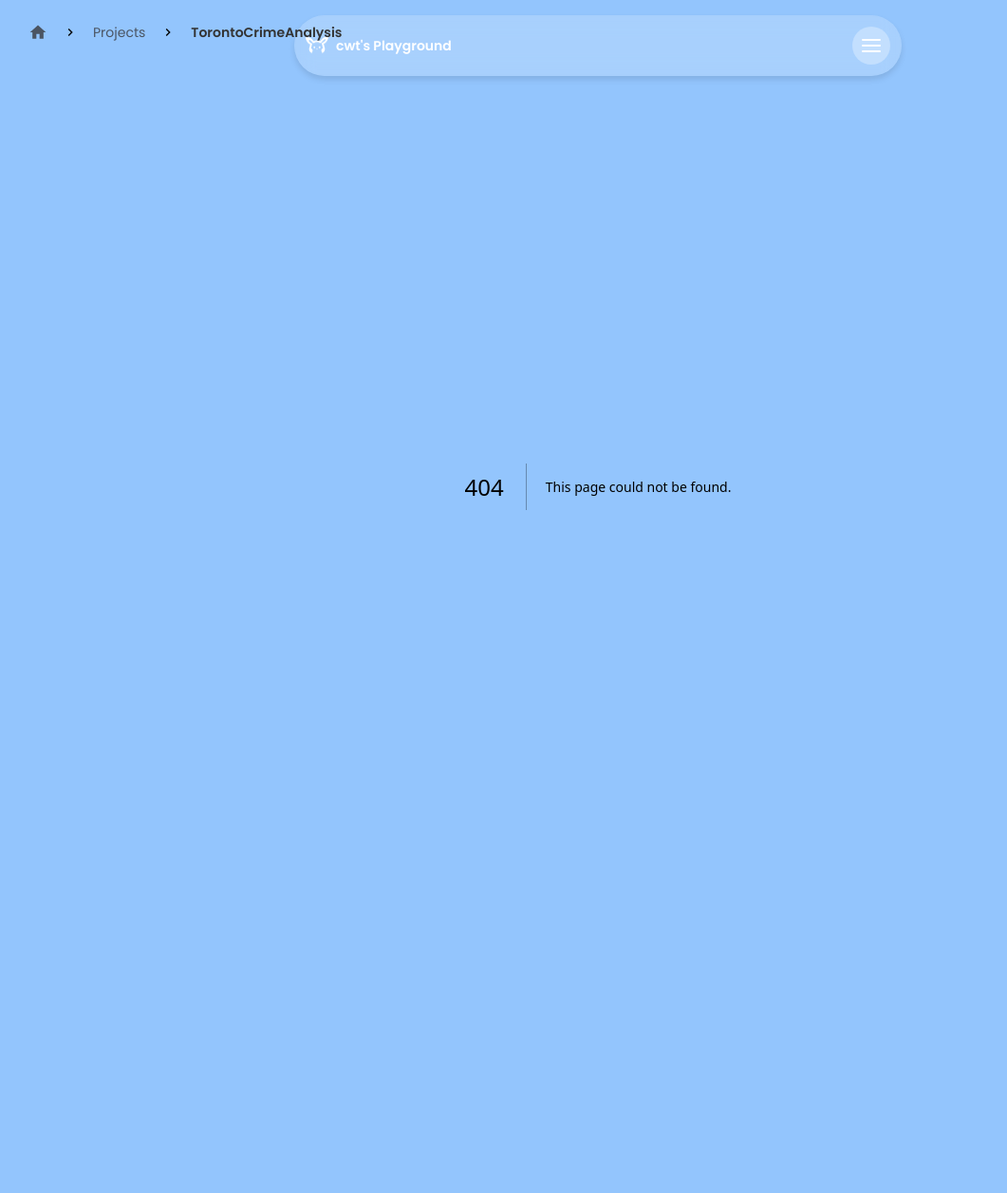
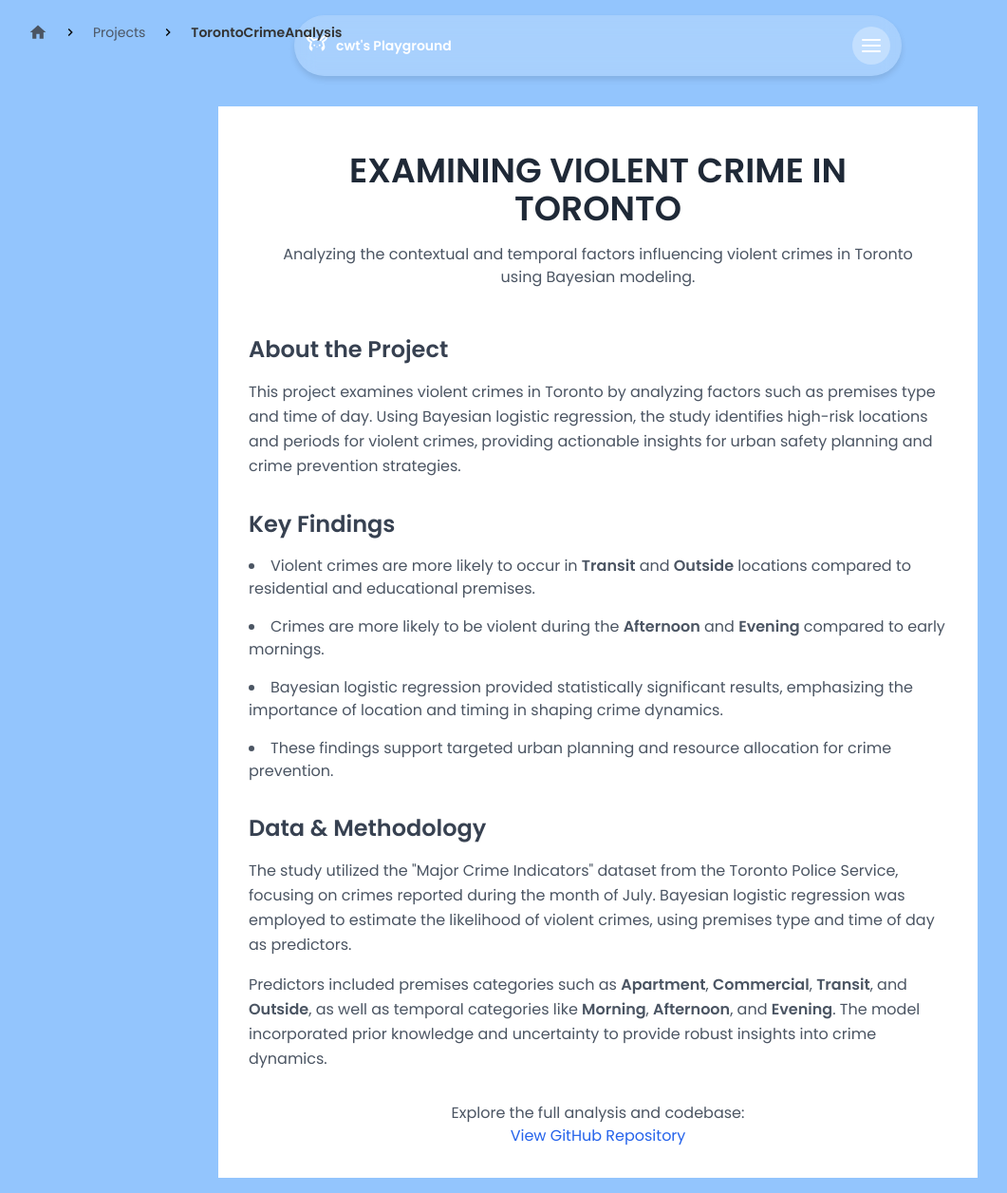
Before and after one commit to timchen0326/tims-playland, a Next.js app: page /projects/torontoCrimeAnalysis in a window 1280 px wide. Before the commit this address had no page. Shown: the whole page at 95% size, without its empty margins (10-1071 px from the left). Before the commit the page ends 928 px from the top, so only its background shows below. Built offline with nearby package versions, Linux system fonts and the light colour scheme.

Commit message:
update for project

```diff
--- a/src/app/index.ts
+++ b/src/app/index.ts
@@ -145,6 +145,14 @@ export const homePageText = {
         description: 'Assisted in the development and maintenance of dynamic, user-friendly forms for various HR applications, ensuring compatibility and responsiveness across different browsers.',
         tags: ['Form Development', 'TSX', 'Next.Js', 'React', 'VS Code'],
       },
+      {
+        id: 'torontoCrimeAnalysis',
+        src: '/toronto.png', // Replace this with the correct image path
+        alt: 'Toronto Crime Analysis',
+        link: '/projects/torontoCrimeAnalysis',
+        description: 'Analyzed contextual and temporal factors influencing violent crimes in Toronto using Bayesian logistic regression and urban safety principles.',
+        tags: ['Bayesian Modeling', 'Data Analysis', 'R', 'Crime Research', 'Visualization']
+      }
       // Add more projects here if needed
     ],
 };
--- a/src/app/projects/page.tsx
+++ b/src/app/projects/page.tsx
@@ -15,7 +15,23 @@ const Gallery = () => {
   }, []);
 
   const icons = [
-    { id: 'mayohr', src: '/mayohr.jpg', alt: 'MAYOHR', link: '/projects/mayohr', description: 'Assisted in the development and maintenance of dynamic, user-friendly forms for various HR applications, ensuring compatibility and responsiveness across different browsers.', tags: ['Form Development', 'TSX', 'Next.Js', 'React', 'VS Code'] }]
+    {
+      id: 'mayohr',
+      src: '/mayohr.jpg',
+      alt: 'MAYOHR',
+      link: '/projects/mayohr',
+      description: 'Assisted in the development and maintenance of dynamic, user-friendly forms for various HR applications, ensuring compatibility and responsiveness across different browsers.',
+      tags: ['Form Development', 'TSX', 'Next.Js', 'React', 'VS Code']
+    },
+    {
+      id: 'torontoCrimeAnalysis',
+      src: '/toronto.png',
+      alt: 'Toronto Crime Analysis',
+      link: '/projects/torontoCrimeAnalysis',
+      description: 'Analyzed contextual and temporal factors influencing violent crimes in Toronto using Bayesian logistic regression and urban safety principles.',
+      tags: ['Bayesian Modeling', 'Data Analysis', 'R', 'Crime Research', 'Visualization']
+    }
+  ];
 
   return (
     <AnimatePresence>
--- /dev/null
+++ b/src/app/projects/torontoCrimeAnalysis/CrimeAnalysis.css
@@ -0,0 +1,17 @@
+.crime-analysis-container {
+    max-width: 800px; /* Constrains the content width for better readability */
+    margin: 0 auto; /* Centers the container horizontally */
+    padding: 2rem; /* Adds spacing around the content */
+    background-color: #ffffff;
+}
+
+.github-link a {
+    text-decoration: none;
+    color: #2563eb; /* Tailwind Blue-600 */
+    font-weight: 500;
+    transition: color 0.2s ease-in-out;
+}
+
+.github-link a:hover {
+    color: #1d4ed8; /* Tailwind Blue-700 */
+}
--- /dev/null
+++ b/src/app/projects/torontoCrimeAnalysis/page.tsx
@@ -0,0 +1,89 @@
+import React from "react";
+import "./CrimeAnalysis.css"; // External CSS file for additional styles
+
+const CrimeAnalysis: React.FC = () => {
+    return (
+        <div className="min-h-screen flex items-center justify-center px-4">
+            <div className="crime-analysis-container p-8">
+                {/* Header Section */}
+                <header className="header text-center mb-8">
+                    <h1 className="text-4xl font-bold text-gray-800 uppercase">
+                        Examining Violent Crime in Toronto
+                    </h1>
+                    <p className="text-gray-600 mt-4">
+                        Analyzing the contextual and temporal factors influencing violent
+                        crimes in Toronto using Bayesian modeling.
+                    </p>
+                </header>
+
+                {/* About Section */}
+                <section className="about-section mb-8">
+                    <h2 className="text-2xl font-semibold text-gray-700 mb-4">About the Project</h2>
+                    <p className="text-gray-600 leading-relaxed">
+                        This project examines violent crimes in Toronto by analyzing
+                        factors such as premises type and time of day. Using Bayesian
+                        logistic regression, the study identifies high-risk locations
+                        and periods for violent crimes, providing actionable insights
+                        for urban safety planning and crime prevention strategies.
+                    </p>
+                </section>
+
+                {/* Key Findings Section */}
+                <section className="results-section mb-8">
+                    <h2 className="text-2xl font-semibold text-gray-700 mb-4">Key Findings</h2>
+                    <ul className="list-disc list-inside text-gray-600 space-y-4">
+                        <li>
+                            Violent crimes are more likely to occur in <strong>Transit</strong> and{" "}
+                            <strong>Outside</strong> locations compared to residential and educational premises.
+                        </li>
+                        <li>
+                            Crimes are more likely to be violent during the <strong>Afternoon</strong> and{" "}
+                            <strong>Evening</strong> compared to early mornings.
+                        </li>
+                        <li>
+                            Bayesian logistic regression provided statistically significant results,
+                            emphasizing the importance of location and timing in shaping crime dynamics.
+                        </li>
+                        <li>
+                            These findings support targeted urban planning and resource allocation
+                            for crime prevention.
+                        </li>
+                    </ul>
+                </section>
+
+                {/* Data & Methodology Section */}
+                <section className="methodology-section mb-8">
+                    <h2 className="text-2xl font-semibold text-gray-700 mb-4">Data & Methodology</h2>
+                    <p className="text-gray-600 leading-relaxed">
+                        The study utilized the "Major Crime Indicators" dataset from the Toronto
+                        Police Service, focusing on crimes reported during the month of July. Bayesian
+                        logistic regression was employed to estimate the likelihood of violent crimes,
+                        using premises type and time of day as predictors.
+                    </p>
+                    <p className="text-gray-600 leading-relaxed mt-4">
+                        Predictors included premises categories such as <strong>Apartment</strong>,{" "}
+                        <strong>Commercial</strong>, <strong>Transit</strong>, and <strong>Outside</strong>,
+                        as well as temporal categories like <strong>Morning</strong>,{" "}
+                        <strong>Afternoon</strong>, and <strong>Evening</strong>. The model incorporated
+                        prior knowledge and uncertainty to provide robust insights into crime dynamics.
+                    </p>
+                </section>
+
+                {/* GitHub Link Section */}
+                <section className="github-link text-center">
+                    <p className="text-gray-600">
+                        Explore the full analysis and codebase:
+                    </p>
+                    <a
+                        href="https://github.com/timchen0326/crime-analysis-toronto"
+                        className="text-blue-600 font-medium hover:text-blue-700"
+                    >
+                        View GitHub Repository
+                    </a>
+                </section>
+            </div>
+        </div>
+    );
+};
+
+export default CrimeAnalysis;
```
Also changed, not shown: public/toronto.png (added).
